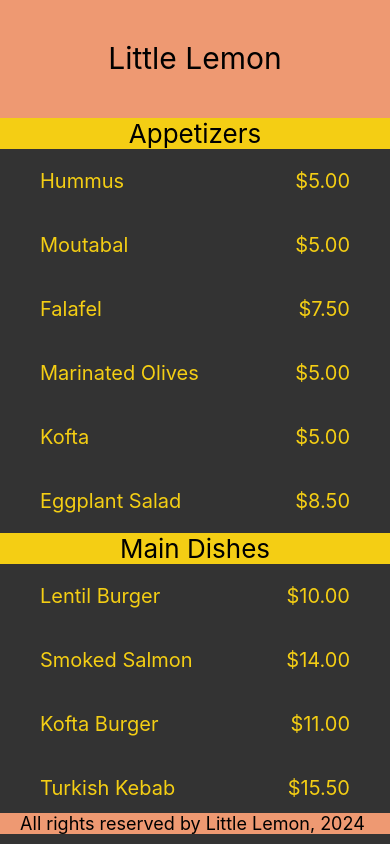
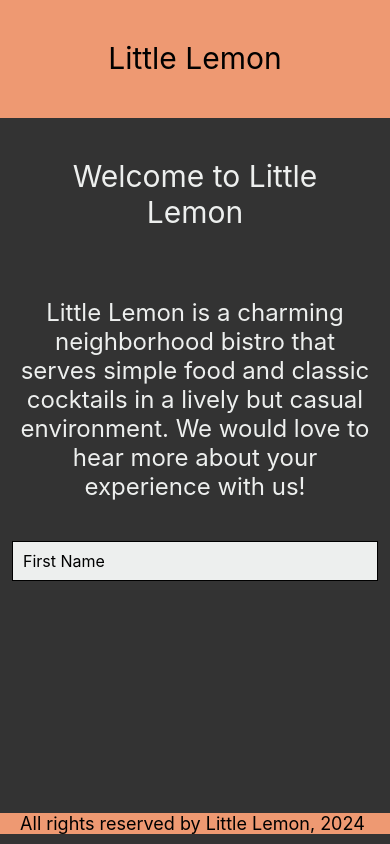
Before and after one commit to rayhan-afk/LittleLemonApp, a React Native app: screen / in a window 390 px wide. Built offline with nearby package versions, Linux system fonts and the light colour scheme.

Commit message:
mengubah welcome screen dengan menambahkan fitur textinput

```diff
--- a/App.js
+++ b/App.js
@@ -4,13 +4,14 @@ import { View, StyleSheet } from 'react-native';
 import LittleLemonHeader from './components/LittleLemonHeader';
 import LittleLemonFooter from './components/LittleLemonFooter';
 import MenuItems from './components/MenuItems';
+import WelcomeScreen from './screens/WelcomeScreen';
 
 export default function App() {
   return (
     <>
       <View style={styles.container}>
         <LittleLemonHeader />
-        <MenuItems />
+        <WelcomeScreen />
       </View>
       <View style={styles.footerContainer}>
         <LittleLemonFooter />
--- a/screens/WelcomeScreen.js
+++ b/screens/WelcomeScreen.js
@@ -1,30 +1,50 @@
-import * as React from 'react';
-import { ScrollView, Text } from 'react-native';
+import React, { useState } from 'react';
+import { ScrollView, Text, StyleSheet, TextInput } from 'react-native';
 
 export default function WelcomeScreen() {
+  const [firstName, onChangeFirstName] = useState('');
   return (
-    <ScrollView indicatorStyle={"white"} style={{ flex: 1 }}>
-      <Text
-        style={{
-          padding: 40,
-          fontSize: 50,
-          color: '#EDEFEE',
-          textAlign: 'center',
-        }}>
-        Welcome to Little Lemon
-      </Text>
-      <Text
-        style={{
-          fontSize: 24,
-          padding: 20,
-          marginVertical: 8,
-          color: '#EDEFEE',
-          textAlign: 'center',
-        }}>
+    <ScrollView style={styles.container}>
+      <Text style={styles.headerText}>Welcome to Little Lemon</Text>
+      <Text style={styles.regularText}>
         Little Lemon is a charming neighborhood bistro that serves simple food
         and classic cocktails in a lively but casual environment. We would love
         to hear more about your experience with us!
       </Text>
+      <TextInput
+        style={styles.inputBox}
+        value={firstName}
+        onChangeText={onChangeFirstName}
+        placeholder={'First Name'}
+      />
     </ScrollView>
   );
 }
+
+const styles = StyleSheet.create({
+  container: {
+    flex: 1,
+  },
+  headerText: {
+    padding: 40,
+    fontSize: 30,
+    color: '#EDEFEE',
+    textAlign: 'center',
+  },
+  regularText: {
+    fontSize: 24,
+    padding: 20,
+    marginVertical: 8,
+    color: '#EDEFEE',
+    textAlign: 'center',
+  },
+  inputBox: {
+    height: 40,
+    margin: 12,
+    borderWidth: 1,
+    padding: 10,
+    fontSize: 16,
+    borderColor: 'EDEFEE',
+    backgroundColor: '#EDEFEE',
+  },
+});
```
